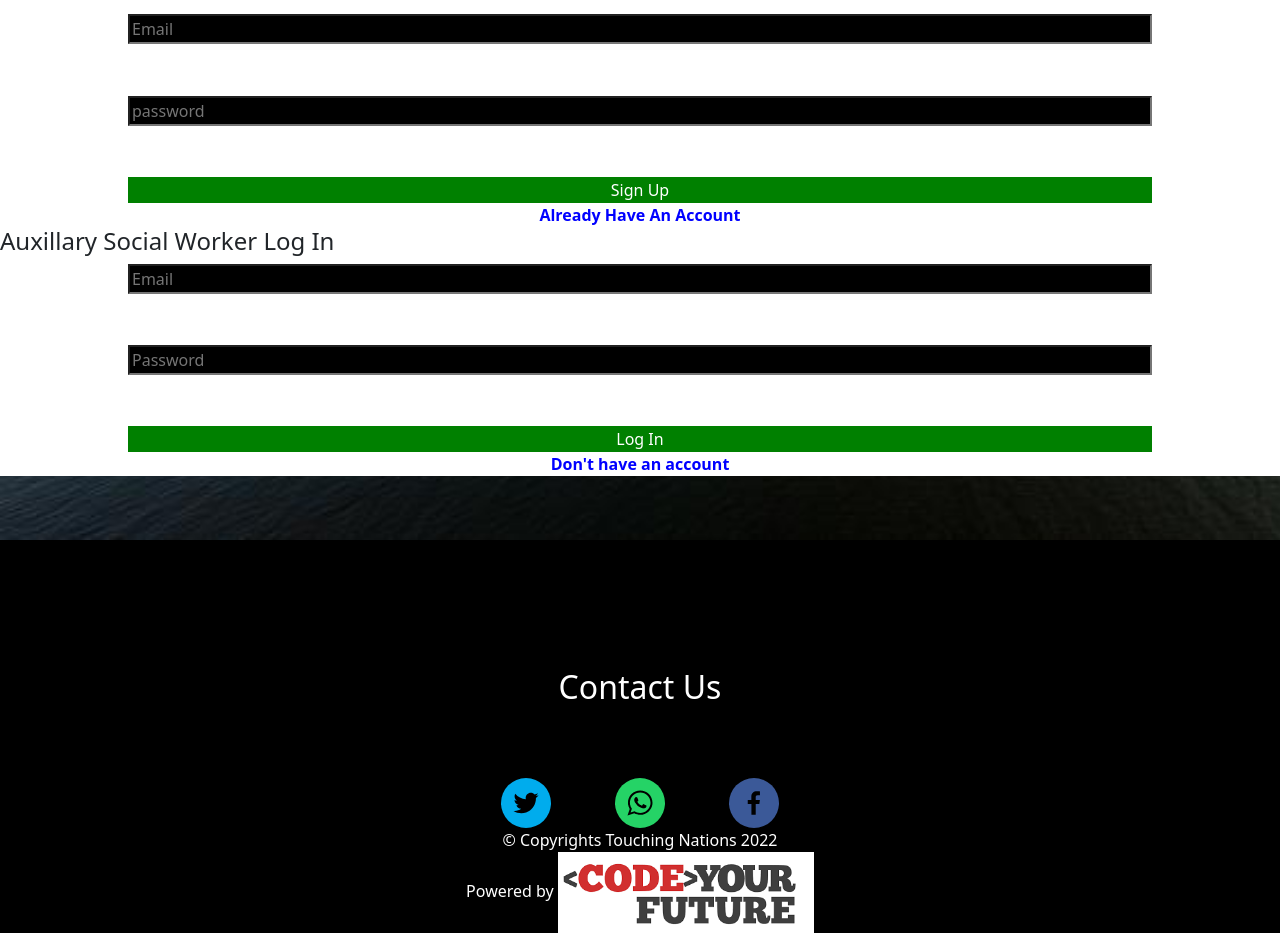
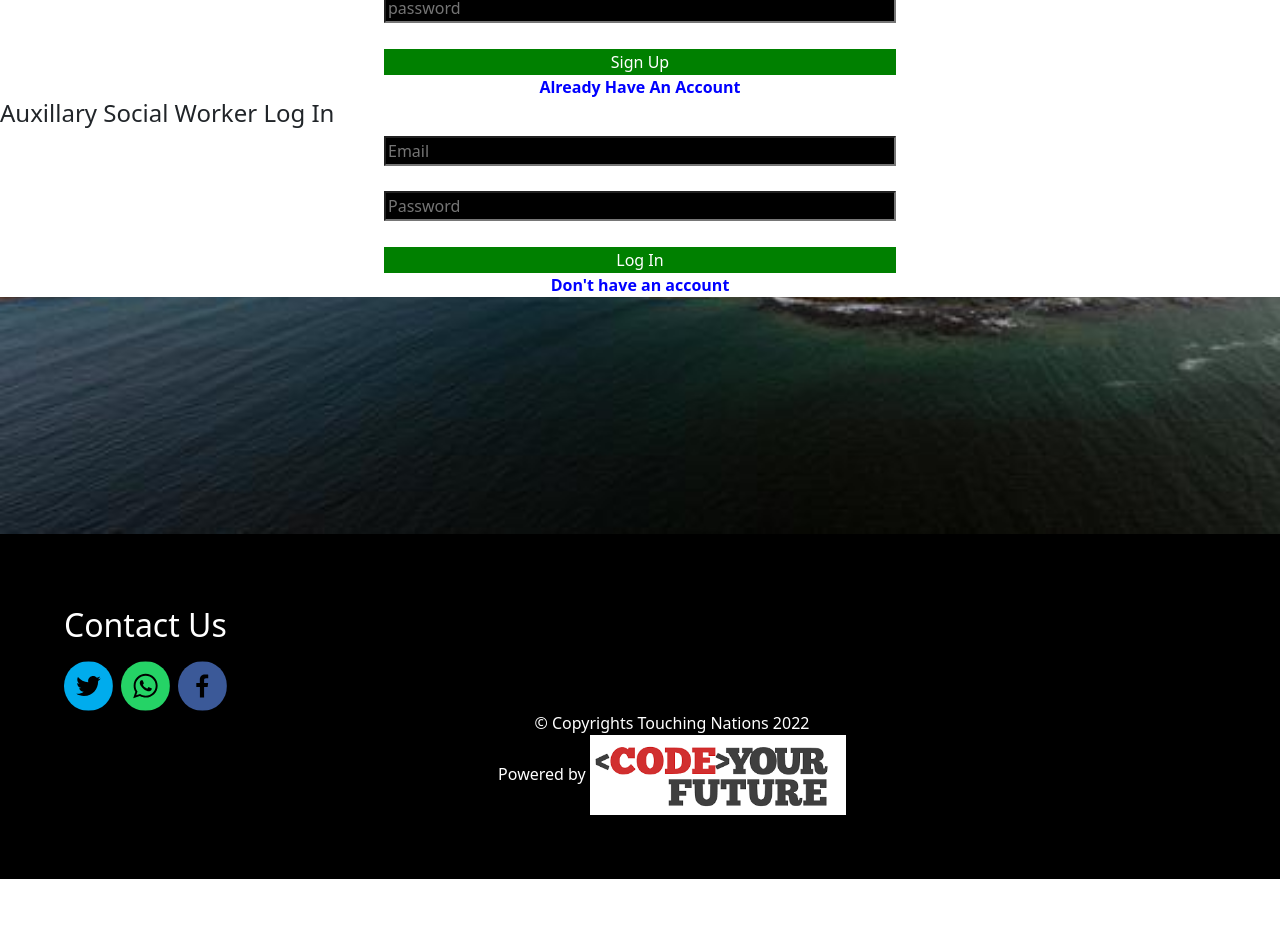
Before and after one commit to KudahShambare/GBV, a React (Create React App) app in the folder Start/front-end/: page /auxillary-social-worker in a window 1280 px wide. Shown: the part 466-1399 px from the top of the page. After the commit the page ends 1345 px from the top, so only its background shows below. Built offline with nearby package versions, Linux system fonts and the light colour scheme.

Commit message:
footer css updated

```diff
--- a/Start/front-end/src/App.css
+++ b/Start/front-end/src/App.css
@@ -1,4 +1,6 @@
-
+.fix{
+  background-color: white;
+}
 /*Nav*/
 nav{
   background-color: black;
@@ -316,4 +318,40 @@ footer{
   height: 25vh;
 }
 
+/*Forms*/
+
+.staff-forms > form{
+
+   width:60%;
+
+
+ }
+
+
+ footer{
+  padding-bottom: 5%;
+  padding-left: 5%;
 }
+ #footer-contents{
+  flex-direction: row;
+
+ }
+
+}
+/**********************************************************************************************/
+
+@media screen and (min-width: 700px){
+
+  .staff-forms{
+    height:
+  }
+
+
+  .staff-forms > form{
+
+   width:40%;
+
+
+ }
+
+}
--- a/Start/front-end/src/App.js
+++ b/Start/front-end/src/App.js
@@ -5,11 +5,13 @@ import Home from "./pages/Home";
 import NoPageFound from "./pages/NoPageFound";
 import FAQ from "./pages/FAQ";
 import RefOrgs from "./pages/RefOrgs";
+import RefOrgSignIn from "./pages/sub-pages/RefOrgSignIn";
 import Staff from "./pages/Staff";
 import Victims from "./pages/Victims";
 import SocialWorker from "./pages/SocialWorker";
 import Auxillary from "./pages/Auxillary";
 import Administrators from "./pages/Administrators";
+import AdminLogin from "./pages/sub-pages/AdminLogin";
 import Cases from "./pages/sub-pages/Cases";
 import ManagerDashboard from "./pages/sub-pages/ManagerDashboard";
 
@@ -24,10 +26,15 @@ function App() {
  <Switch>
 
     <Route exact path="/" component={Home} />
+
     <Route exact path="/referring-organisations" component={RefOrgs} />
+    <Route exact path="/referring-organisations-sign-in" component={RefOrgSignIn} />
+
     <Route exact path="/staff" component={Staff} />
     <Route exact path="/social-worker" component={SocialWorker} />
     <Route exact path="/administrators" component={Administrators} />
+        <Route exact path="/administrators-log-in" component={AdminLogin} />
+
     <Route exact path="/auxillary-social-worker" component={Auxillary} />
     <Route exact path="/faq" component={FAQ} />
     <Route exact path="/victims" component={Victims} />
--- a/Start/front-end/src/components/RegisterRefOrg.js
+++ b/Start/front-end/src/components/RegisterRefOrg.js
@@ -1,4 +1,5 @@
-import React from "react";
+
+import {Link} from "react-router-dom";
 
 const RegisterRefOrg=()=>{
 	return(
@@ -16,6 +17,9 @@ const RegisterRefOrg=()=>{
 
 
 </form>
+<Link to="/referring-organisations-sign-in">
+<span> Already Registered </span>
+</Link>
 </div>
 		)
 }
--- a/Start/front-end/src/components/Staff-Components/AdminSignUp.js
+++ b/Start/front-end/src/components/Staff-Components/AdminSignUp.js
@@ -1,4 +1,4 @@
-import React from "react";
+import  { Link } from "react-router-dom";
 
 const AdminSignUp = ()=>{
 	return(
@@ -18,12 +18,13 @@ const AdminSignUp = ()=>{
 <span>Clerk</span> <input type="radio" name="admin-role" value="male"required/>
 </section>
 <button className="form-buttons">Sign Up </button>
- <span className="toggle-form"> Already have an account </span>
 
 
 </form>
 
-
+<Link to="/administrators-log-in">
+ <span className="toggle-form"> Already have an account </span>
+</Link>
 </div>
 		)
 }
--- a/Start/front-end/src/pages/Administrators.js
+++ b/Start/front-end/src/pages/Administrators.js
@@ -2,7 +2,6 @@ import React from "react";
 
 import Footer from "../components/Footer";
 import NavBar from "../components/NavBar";
-import AdminLogin from "../components/Staff-Components/AdminLogin";
 import AdminSignUp from "../components/Staff-Components/AdminSignUp";
 
 const Administrators = ()=>{
@@ -13,7 +12,9 @@ const Administrators = ()=>{
 
 <div className="pages">
 <AdminSignUp/>
-<AdminLogin/>
+
+
+
 
 </div>
  <Footer/>
--- a/Start/front-end/src/pages/RefOrgs.js
+++ b/Start/front-end/src/pages/RefOrgs.js
@@ -12,10 +12,10 @@ const RefOrgs=()=>{
 <section>
 <h2> Reffering Organisations </h2>
 
-<p> Give a brief explanation of what a reffering organisation is  </p>
+<p className="fix"> Give a brief explanation of what a reffering organisation is  </p>
 </section>
 <RegisterRefOrg/>
-<LogInRefOrg/>
+
 
 </div>
 <Footer/>
--- a/Start/front-end/src/pages/Victims.js
+++ b/Start/front-end/src/pages/Victims.js
@@ -12,7 +12,7 @@ const Victims=()=>{
 
 <h2> GBV Victims </h2>
 
-<p> Give a brief story aabout GBV and how to avoid it  </p>
+<p className="fix"> Give a brief story aabout GBV and how to avoid it  </p>
 
 <ReportCase/>
 
--- a/Start/front-end/src/components/Staff-Components/AdminLogin.js
+++ b/Start/front-end/src/pages/sub-pages/AdminLogin.js
@@ -1,8 +1,14 @@
-import React from "react";
+
 import { Link } from "react-router-dom";
+import NavBar from "../../components/NavBar";
+import Footer from "../../components/Footer";
+
 
 const AdminLogin = ()=>{
 	return(
+		<>
+		<NavBar/>
+<div className="pages">
 <div className="staff-forms">
 
 <h4> Administrator Log In </h4>
@@ -15,12 +21,15 @@ const AdminLogin = ()=>{
 <Link to="/manager-dashboard">
 <button className="form-buttons" >Log In </button>
 </Link>
-<span className="toggle-form" > Don't have an account </span>
 
 </form>
 
 
 </div>
+
+</div>
+<Footer/>
+</>
 		)
 }
 export default AdminLogin;
--- /dev/null
+++ b/Start/front-end/src/pages/sub-pages/RefOrgSignIn.js
@@ -0,0 +1,18 @@
+ import NavBar from "../../components/NavBar";
+  import Footer from "../../components/Footer";
+  import LogInRefOrg from "../../components/LogInRefOrg";
+
+
+ const RefOrgSignIn = ()=>{
+ 	return (
+ 		<>
+<NavBar/>
+<div className="pages">
+<LogInRefOrg/>
+</div>
+<Footer/>
+</>
+
+ 		)
+ }
+ export default RefOrgSignIn;
```
